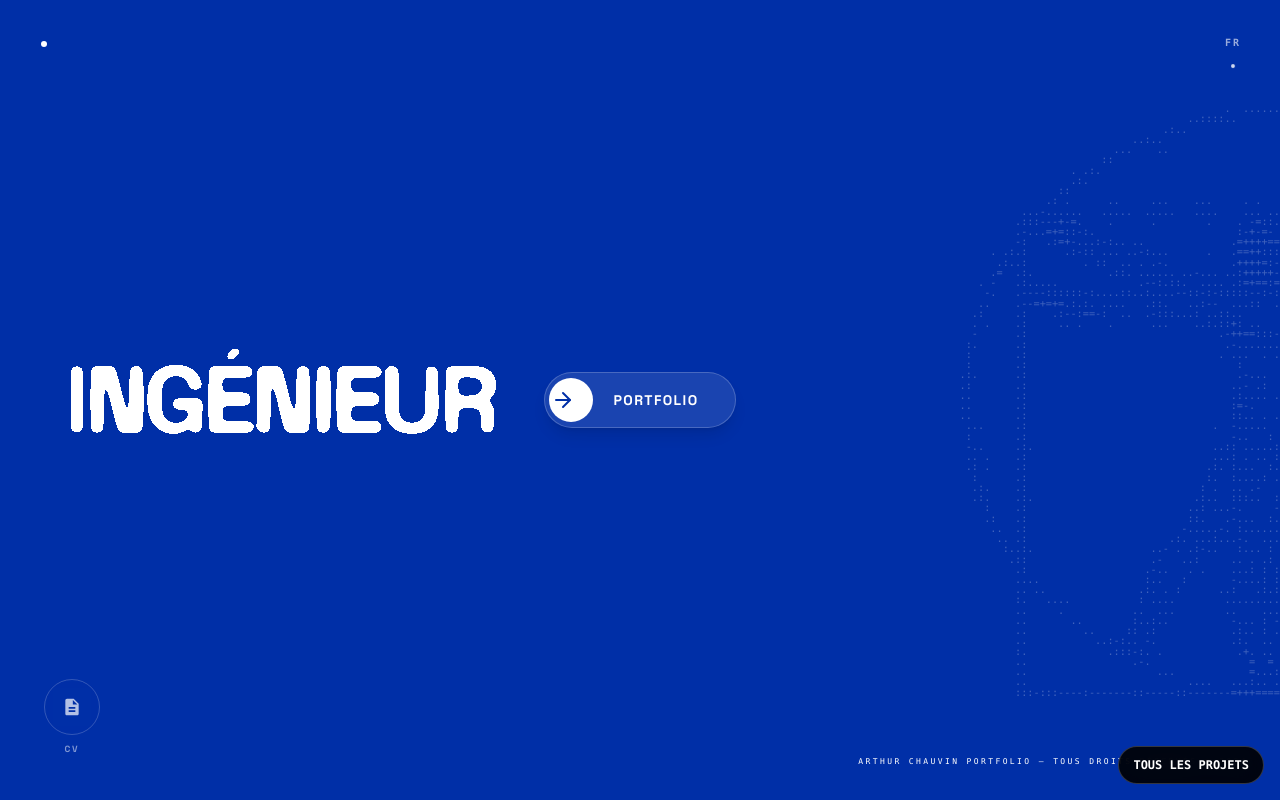
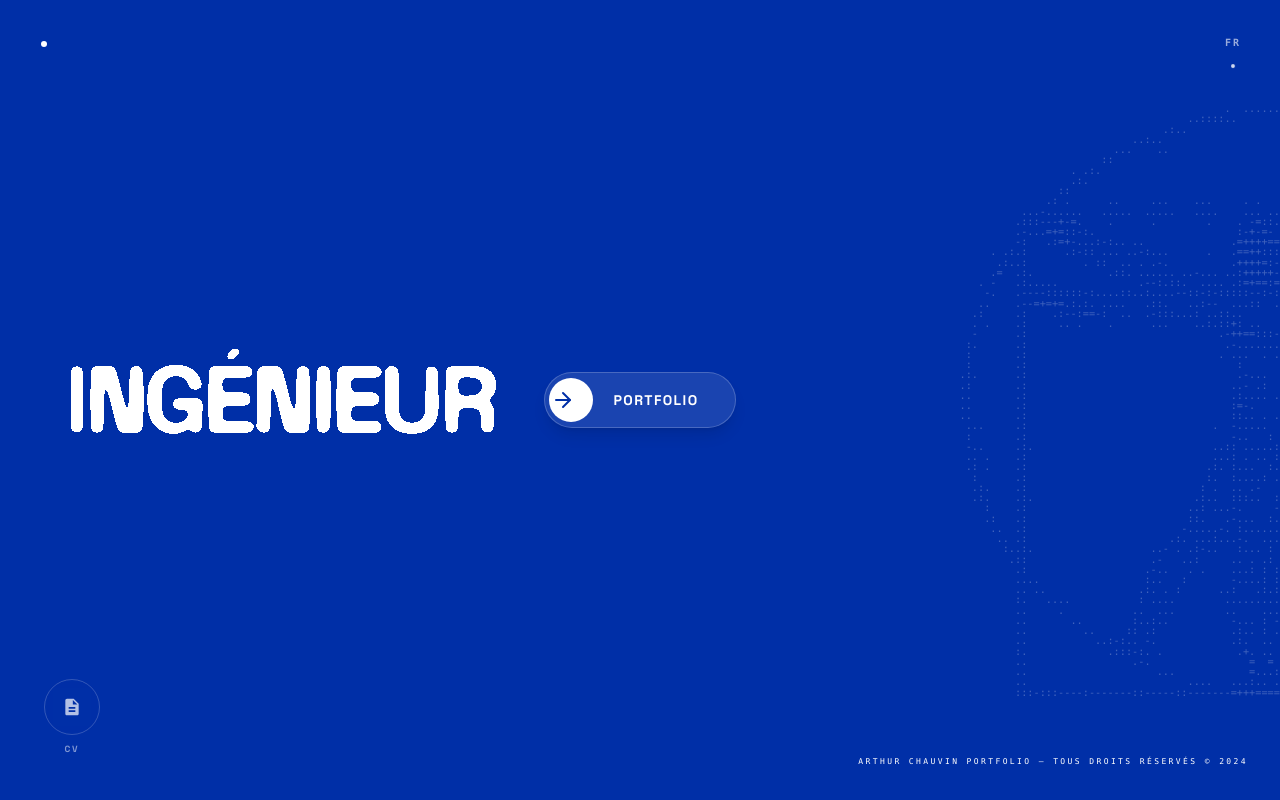
Before and after one commit to Scartyfy/BLUEPORTFOLIO, a React (Vite) app: page / in a window 1280 px wide. Built offline with nearby package versions, Linux system fonts and the light colour scheme.

Commit message:
refactor: remove all projects button completely

```diff
--- a/App.tsx
+++ b/App.tsx
@@ -259,20 +259,6 @@ export const App: React.FC = () => {
               </span>
             </a>
           </div>
-
-          <div className="fixed bottom-4 right-4 z-[9999] flex flex-wrap items-center gap-2">
-            <button
-              onClick={() => {
-                setSelectedProjectForModal(null);
-                setViewState(ViewState.PROJECTS);
-                setShowProjects(true);
-                document.body.style.overflow = '';
-              }}
-              className="bg-black/90 text-white px-3.5 py-2.5 rounded-full font-mono font-bold text-xs hover:bg-black hover:scale-105 active:scale-95 transition-all border border-white/20 backdrop-blur-md"
-            >
-              {lang === 'fr' ? 'TOUS LES PROJETS' : 'ALL PROJECTS'}
-            </button>
-          </div>
         </>
       )}
 
```
